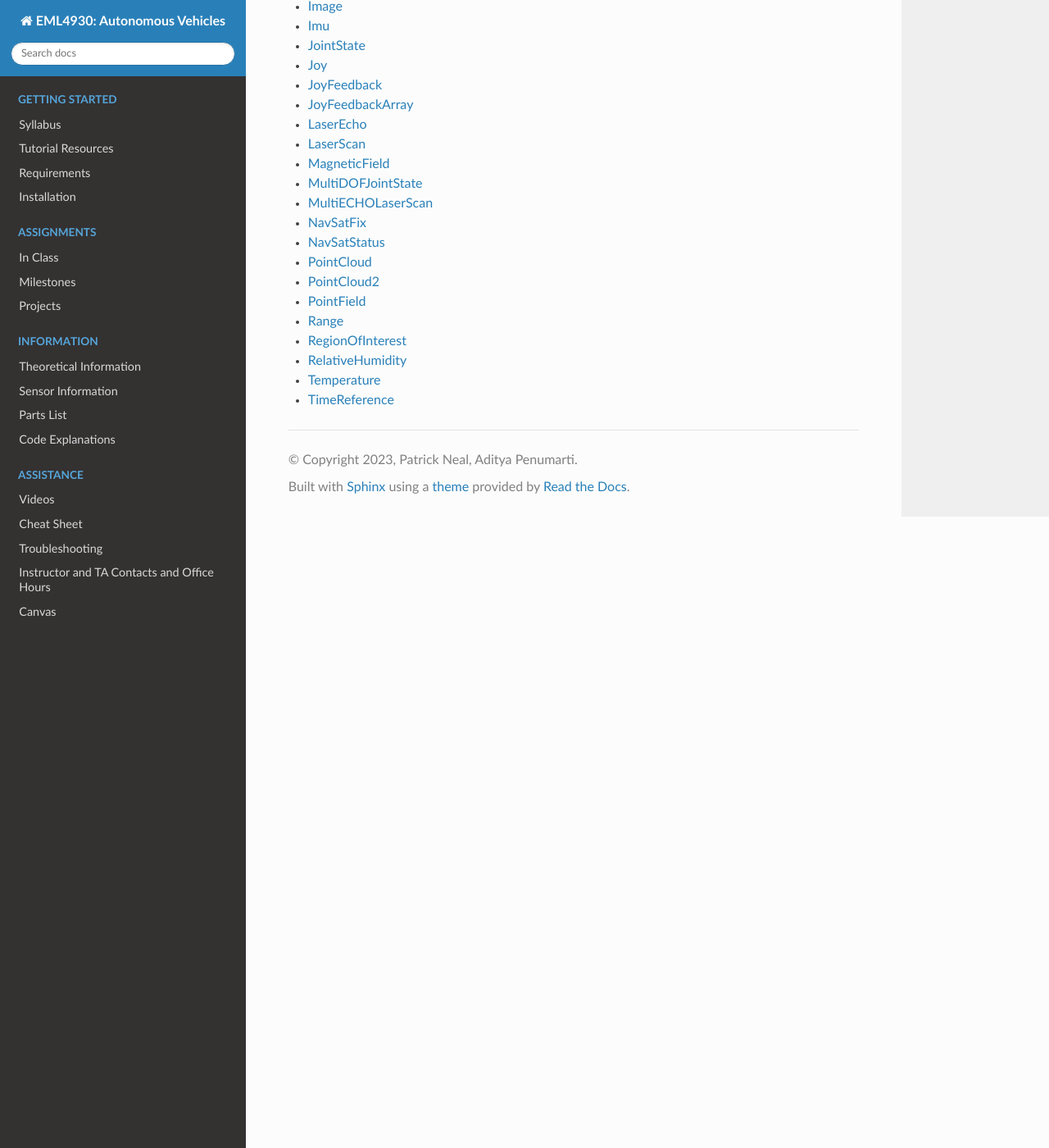
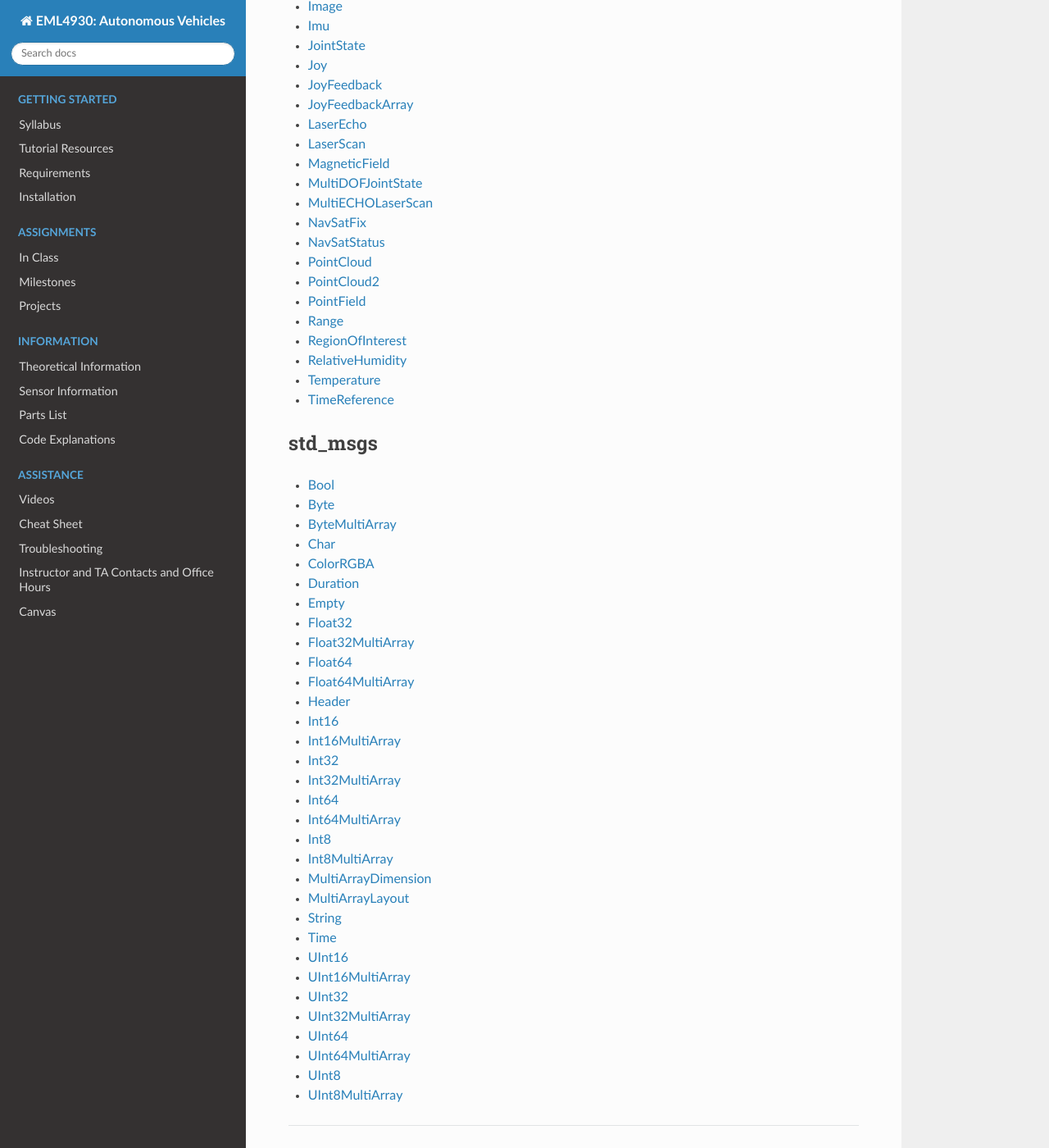
Before and after one commit to av-mae-uf/av1tenth-docs, a Sphinx documentation site: the page built from docs/information/ros2_common_msgs.rst, in a window 1280 px wide and 1400 px high, scrolled down 1644 px. Shown: the whole window at 82% size. Built offline with Sphinx 7.4.7 and the Read the Docs theme 2.0.0, drawn with Linux system fonts in a browser that asks for light colours.

Commit message:
adding std_msgs to ROS2 common messages

```diff
--- a/docs/information/ros2_common_msgs.rst
+++ b/docs/information/ros2_common_msgs.rst
@@ -87,3 +87,39 @@ sensor_msgs
 * `RelativeHumidity <http://docs.ros.org/en/api/sensor_msgs/html/msg/RelativeHumidity.html>`_
 * `Temperature <http://docs.ros.org/en/api/sensor_msgs/html/msg/Temperature.html>`_
 * `TimeReference <http://docs.ros.org/en/api/sensor_msgs/html/msg/TimeReference.html>`_
+
+std_msgs
+^^^^^^^^
+
+* `Bool <http://docs.ros.org/en/noetic/api/std_msgs/html/msg/Bool.html>`_
+* `Byte <http://docs.ros.org/en/noetic/api/std_msgs/html/msg/Byte.html>`_
+* `ByteMultiArray <http://docs.ros.org/en/noetic/api/std_msgs/html/msg/ByteMultiArray.html>`_
+* `Char <http://docs.ros.org/en/noetic/api/std_msgs/html/msg/Char.html>`_
+* `ColorRGBA <http://docs.ros.org/en/noetic/api/std_msgs/html/msg/ColorRGBA.html>`_
+* `Duration <http://docs.ros.org/en/noetic/api/std_msgs/html/msg/Duration.html>`_
+* `Empty <http://docs.ros.org/en/noetic/api/std_msgs/html/msg/Empty.html>`_
+* `Float32 <http://docs.ros.org/en/noetic/api/std_msgs/html/msg/Float32.html>`_
+* `Float32MultiArray <http://docs.ros.org/en/noetic/api/std_msgs/html/msg/Float32MultiArray.html>`_
+* `Float64 <http://docs.ros.org/en/noetic/api/std_msgs/html/msg/Float64.html>`_
+* `Float64MultiArray <http://docs.ros.org/en/noetic/api/std_msgs/html/msg/Float64MultiArray.html>`_
+* `Header <http://docs.ros.org/en/noetic/api/std_msgs/html/msg/Header.html>`_
+* `Int16 <http://docs.ros.org/en/noetic/api/std_msgs/html/msg/Int16.html>`_
+* `Int16MultiArray <http://docs.ros.org/en/noetic/api/std_msgs/html/msg/Int16MultiArray.html>`_
+* `Int32 <http://docs.ros.org/en/noetic/api/std_msgs/html/msg/Int32.html>`_
+* `Int32MultiArray <http://docs.ros.org/en/noetic/api/std_msgs/html/msg/Int32MultiArray.html>`_
+* `Int64 <http://docs.ros.org/en/noetic/api/std_msgs/html/msg/Int64.html>`_
+* `Int64MultiArray <http://docs.ros.org/en/noetic/api/std_msgs/html/msg/Int64MultiArray.html>`_
+* `Int8 <http://docs.ros.org/en/noetic/api/std_msgs/html/msg/Int8.html>`_
+* `Int8MultiArray <http://docs.ros.org/en/noetic/api/std_msgs/html/msg/Int8MultiArray.html>`_
+* `MultiArrayDimension <http://docs.ros.org/en/noetic/api/std_msgs/html/msg/MultiArrayDimension.html>`_
+* `MultiArrayLayout <http://docs.ros.org/en/noetic/api/std_msgs/html/msg/MultiArrayLayout.html>`_
+* `String <http://docs.ros.org/en/noetic/api/std_msgs/html/msg/String.html>`_
+* `Time <http://docs.ros.org/en/noetic/api/std_msgs/html/msg/Time.html>`_
+* `UInt16 <http://docs.ros.org/en/noetic/api/std_msgs/html/msg/UInt16.html>`_
+* `UInt16MultiArray <http://docs.ros.org/en/noetic/api/std_msgs/html/msg/UInt16MultiArray.html>`_
+* `UInt32 <http://docs.ros.org/en/noetic/api/std_msgs/html/msg/UInt32.html>`_
+* `UInt32MultiArray <http://docs.ros.org/en/noetic/api/std_msgs/html/msg/UInt32MultiArray.html>`_
+* `UInt64 <http://docs.ros.org/en/noetic/api/std_msgs/html/msg/UInt64.html>`_
+* `UInt64MultiArray <http://docs.ros.org/en/noetic/api/std_msgs/html/msg/UInt64MultiArray.html>`_
+* `UInt8 <http://docs.ros.org/en/noetic/api/std_msgs/html/msg/UInt8.html>`_
+* `UInt8MultiArray <http://docs.ros.org/en/noetic/api/std_msgs/html/msg/UInt8MultiArray.html>`_
```
